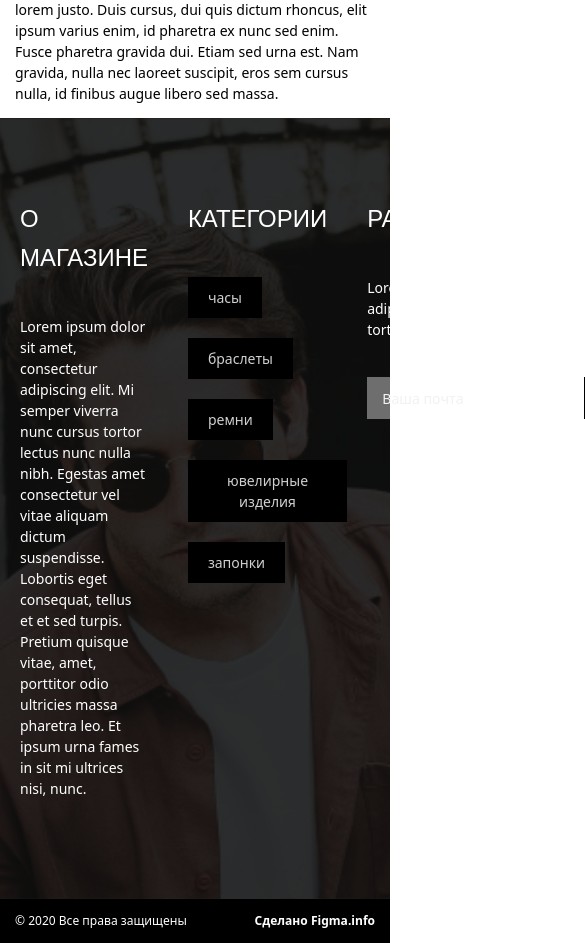
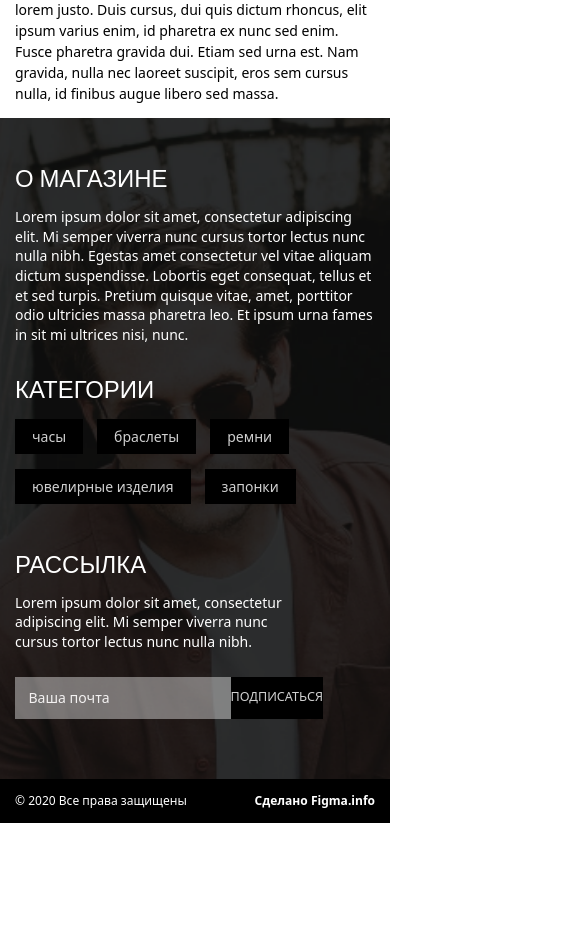
Before and after one commit to MariiaUdovytska/React-Porten-Maket, a React (Create React App) app in the folder react-porten-maket/: page / in a window 390 px wide. Shown: the part 1342-2285 px from the top of the page, 585 px wide, since content can reach past the window. After the commit the page ends 2165 px from the top, so only its background shows below. Built offline with nearby package versions, Linux system fonts and the light colour scheme.

Commit message:
add media for component Footer

```diff
--- a/react-porten-maket/src/css/footer.css
+++ b/react-porten-maket/src/css/footer.css
@@ -21,7 +21,7 @@
 }
 .footer__body-left{
 	flex: 1 1 33.3333%;
-	padding: 0px 20px;
+	padding: 0px 15px;
 }
 .footer__body-left p{
 	line-height: 1.5rem;
@@ -31,7 +31,7 @@
 
 .footer__body-center{
 	flex: 1 1 33.3333%;
-	padding: 0px 20px;
+	padding: 0px 15px;
 }
 .footer__body-center-btns{
 	margin: 0px -10px;
@@ -45,11 +45,14 @@
 	padding: 10px 20px;
 	margin-bottom: 20px;
 }
+.footer__body-center-btns span button:hover{
+	outline: solid 1px rgba(126, 126, 126, 0.445);
+}
 
 
 .footer__body-right{
 	flex: 1 1 33.3333%;
-	padding: 0px 20px;
+	padding: 0px 15px;
 }
 .footer__body-right p{
 	line-height: 1.5rem;
@@ -87,3 +90,70 @@
 	border-bottom: solid 1px rgba(126, 126, 126, 0.445);
 	border-left: solid 1px black;
 }
+
+@media (max-width:1069px) {
+	.footer__body{
+		padding: 60px 0px 80px ;
+	}
+}
+@media (max-width:1038px) {
+	.footer__body{
+		padding: 40px 0px 60px ;
+	}
+}
+@media (max-width:971px) {
+	.footer__body-left p{
+		line-height: 1.4rem;
+	}
+	.footer__body-right p{
+		line-height: 1.4rem;
+	}
+	.footer__body-center-btns button{
+		padding: 7px 17px;
+		margin-bottom: 15px;
+	}
+	.footer__body-center-btns{
+		margin: 0px -7px;
+	}
+	.footer__body-center-btns span{
+		padding: 0px 7px;
+	}
+
+}
+@media (max-width:915px) {
+	.footer__body{
+		margin: 0px -15px;
+	}
+	.footer__body-left{
+		padding: 0px 10px;
+	}
+	.footer__body-center{
+		padding: 0px 10px;
+	}
+	.footer__body-right{
+		padding: 0px 10px;
+	}
+}
+@media (max-width:885px){
+	.footer__body{
+		display: flex;
+		flex-direction: column;
+	}
+	.footer__body-title{
+		margin-bottom: 10px;
+	}
+	.footer__body-center, .footer__body-left{
+		margin-bottom: 25px;
+		padding: 0px 15px;
+	}
+	.footer__body-right{
+		max-width: 300px;
+		padding: 0px 15px;
+	}
+	.footer__body-right-mailUser{
+		margin-top: 25px;
+	}
+	.footer__body-right-mailUser button{
+		font-size: 0.9rem;
+	}
+}
```
